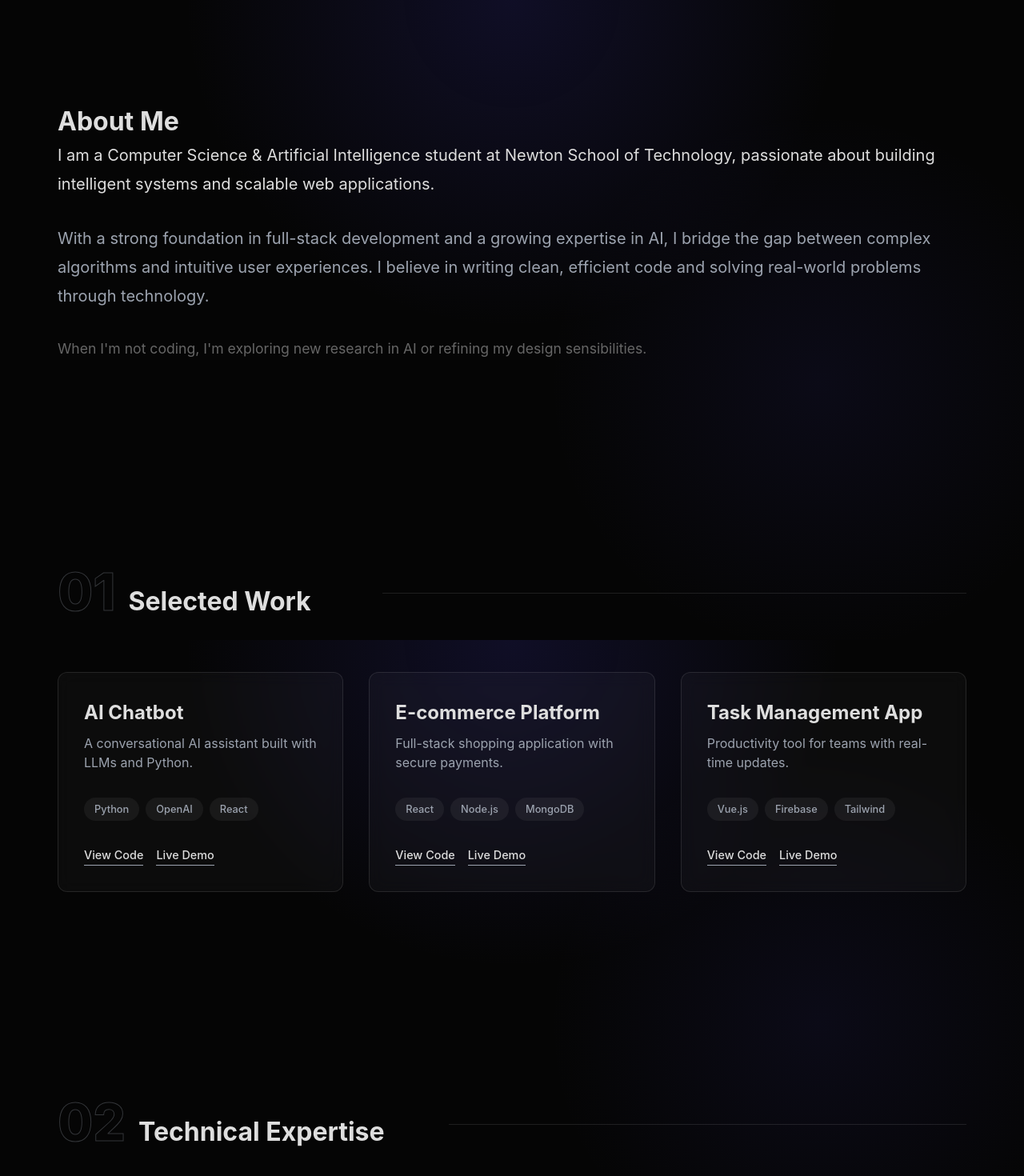
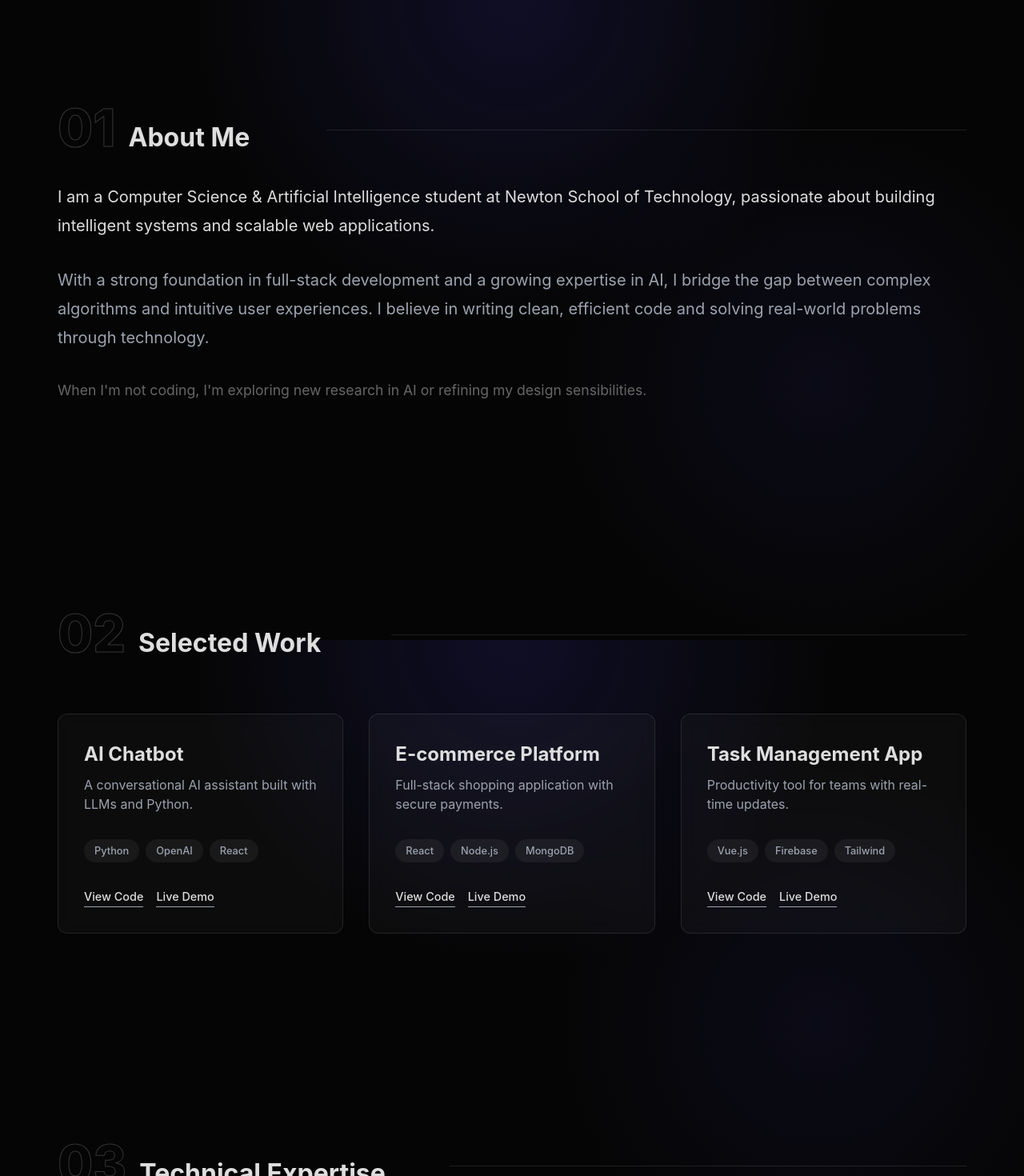
Before and after one commit to aaryan-codes56/portfolio, a React (Vite) app: page / in a window 1280 px wide. Shown: the part 800-2270 px from the top of the page at 80% size. Built offline with nearby package versions, Linux system fonts and the light colour scheme.

Commit message:
Final Refinements: Stock Photo, Numbering Fix, Card Enhancements

```diff
--- a/src/components/About/About.jsx
+++ b/src/components/About/About.jsx
@@ -13,7 +13,10 @@ const About = () => {
                     viewport={{ once: true, margin: "-100px" }}
                     transition={{ duration: 0.8 }}
                 >
-                    <h2 className="section-title">About Me</h2>
+                    <div className="section-header" style={{ marginBottom: '2rem', display: 'flex', alignItems: 'baseline', gap: '1rem' }}>
+                        <span className="section-number" style={{ fontSize: '4rem', fontWeight: 800, color: 'transparent', WebkitTextStroke: '1px var(--gray)', opacity: 0.3, lineHeight: 1 }}>01</span>
+                        <h2 className="section-title" style={{ fontSize: '2rem', fontWeight: 700, color: 'var(--white)', flexGrow: 1, textTransform: 'none', letterSpacing: 'normal' }}>About Me</h2>
+                    </div>
 
                     <div className="about-text">
                         <p>
--- a/src/components/Skills/Skills.jsx
+++ b/src/components/Skills/Skills.jsx
@@ -22,7 +22,7 @@ const Skills = () => {
         <section className="skills section" id="skills">
             <div className="container">
                 <div className="section-header">
-                    <span className="section-number">02</span>
+                    <span className="section-number">03</span>
                     <h2 className="section-title">Technical Expertise</h2>
                 </div>
 
--- a/src/components/Work/Work.css
+++ b/src/components/Work/Work.css
@@ -55,9 +55,9 @@
 }
 
 .project-card:hover {
-    box-shadow: 0 0 30px rgba(79, 70, 229, 0.15);
+    box-shadow: 0 0 40px rgba(79, 70, 229, 0.25);
     border-color: var(--accent);
-    transform: translateY(-10px);
+    transform: translateY(-8px);
 }
 
 .project-content {
--- a/src/components/Work/Work.jsx
+++ b/src/components/Work/Work.jsx
@@ -34,7 +34,7 @@ const Work = () => {
         <section className="work section" id="work">
             <div className="container">
                 <div className="section-header">
-                    <span className="section-number">01</span>
+                    <span className="section-number">02</span>
                     <h2 className="section-title">Selected Work</h2>
                 </div>
 
```
Also changed, not shown: src/assets/hero-stock.png (added).
